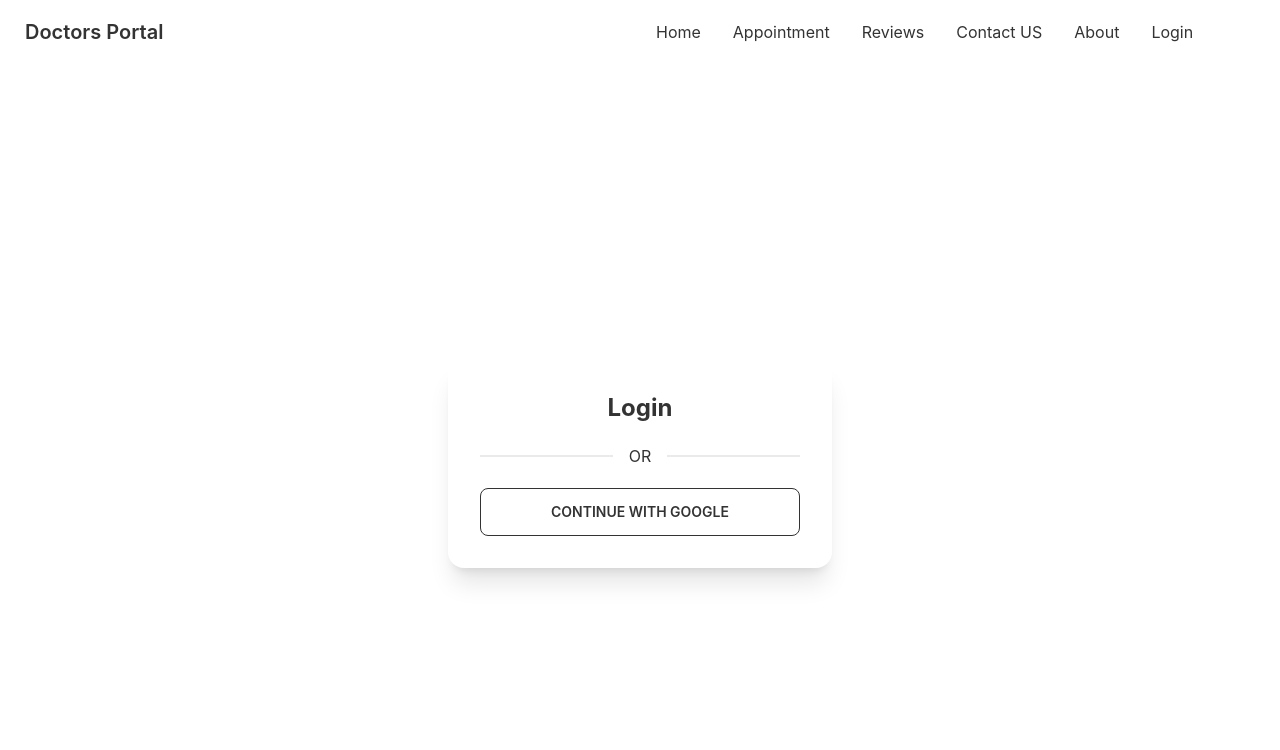
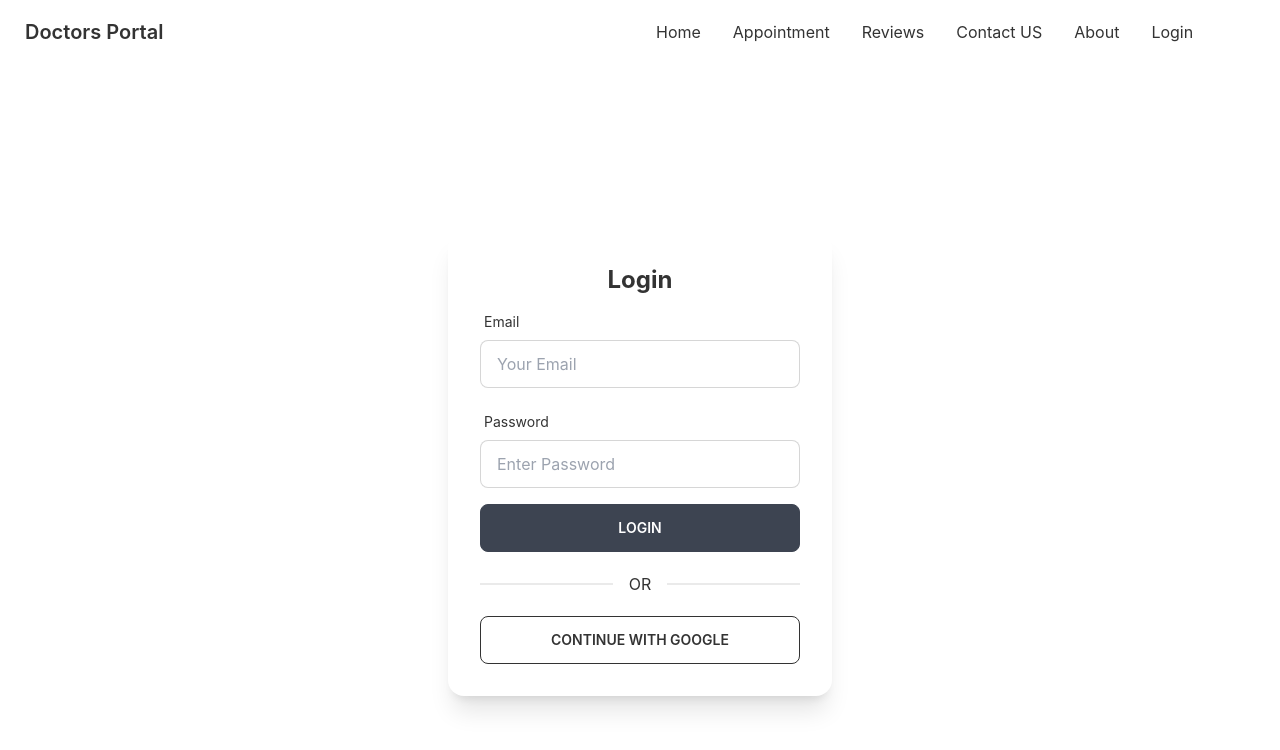
Before and after one commit to SuraiyaAkterTrishna/doctors-portal-client, a React (Create React App) app: page /login in a window 1280 px wide. Shown: the top 750 px of the page. Built offline with nearby package versions, Linux system fonts and the light colour scheme; no server answers.

Commit message:
Create Login form using React hook form

```diff
--- a/package.json
+++ b/package.json
@@ -13,6 +13,7 @@
     "react-day-picker": "^8.0.7",
     "react-dom": "^18.1.0",
     "react-firebase-hooks": "^5.0.3",
+    "react-hook-form": "^7.34.0",
     "react-router-dom": "^6.3.0",
     "react-scripts": "5.0.1",
     "web-vitals": "^2.1.4"
--- a/src/Pages/Login/Login.js
+++ b/src/Pages/Login/Login.js
@@ -1,23 +1,82 @@
 import React from 'react';
 import { useSignInWithGoogle } from 'react-firebase-hooks/auth';
 import auth from '../../firebase.init';
+import { useForm } from "react-hook-form";
 
 const Login = () => {
     const [signInWithGoogle, user, loading, error] = useSignInWithGoogle(auth);
-
-    if(user){
-        console.log(user);
-    }
+    const { register, formState: { errors }, handleSubmit } = useForm();
+    const onSubmit = (data) => console.log(data);
+    // if(user){
+    //     console.log(user);
+    // }
 
     return (
         <div className='flex h-screen justify-center items-center'>
             <div className="card w-96 bg-base-100 shadow-xl">
                 <div className="card-body">
                     <h2 className="text-center text-2xl font-bold">Login</h2>
+                    <form onSubmit={handleSubmit(onSubmit)}>
+
+                        <div class="form-control w-full max-w-xs">
+                            <label class="label">
+                                <span class="label-text">Email</span>
+                            </label>
+                            <input
+                                type="email"
+                                placeholder="Your Email"
+                                class="input input-bordered w-full max-w-xs"
+                                {...register("email", {
+                                    required: {
+                                        value: true,
+                                        message: 'Email is required'
+                                    },
+                                    pattern: {
+                                        value: /[a-z0-9]+@[a-z]+\.[a-z]{2,3}/,
+                                        message: 'Provide a valid Email'
+                                    }
+                                })}
+                            />
+
+                            <label class="label">
+                                {errors.email?.type === 'required' && <span class="label-text-alt text-red-500">{errors.email.message}</span>}
+                                {errors.email?.type === 'pattern' && <span class="label-text-alt text-red-500">{errors.email.message}</span>}
+
+                            </label>
+                        </div>
+                        <div class="form-control w-full max-w-xs">
+                            <label class="label">
+                                <span class="label-text">Password</span>
+                            </label>
+                            <input
+                                type="password"
+                                placeholder="Enter Password"
+                                class="input input-bordered w-full max-w-xs"
+                                {...register("password", {
+                                    required: {
+                                        value: true,
+                                        message: 'Password is required'
+                                    },
+                                    minLength: {
+                                        value: 6,
+                                        message: 'Must be 6 characters or longer'
+                                    }
+                                })}
+                            />
+
+                            <label class="label">
+                                {errors.password?.type === 'required' && <span class="label-text-alt text-red-500">{errors.password.message}</span>}
+                                {errors.password?.type === 'minLength' && <span class="label-text-alt text-red-500">{errors.password.message}</span>}
+
+                            </label>
+                        </div>
+
+                        <input className='btn w-full max-w-xs text-white' type="submit" value="Login" />
+                    </form>
                     <div className="divider">OR</div>
                     <button
-                    onClick={() => signInWithGoogle()}
-                    className="btn btn-outline">Continue With Google</button>
+                        onClick={() => signInWithGoogle()}
+                        className="btn btn-outline">Continue With Google</button>
                 </div>
             </div>
         </div>
```
Also changed, not shown: 1 other file (tests, documents, lock files or other folders).
